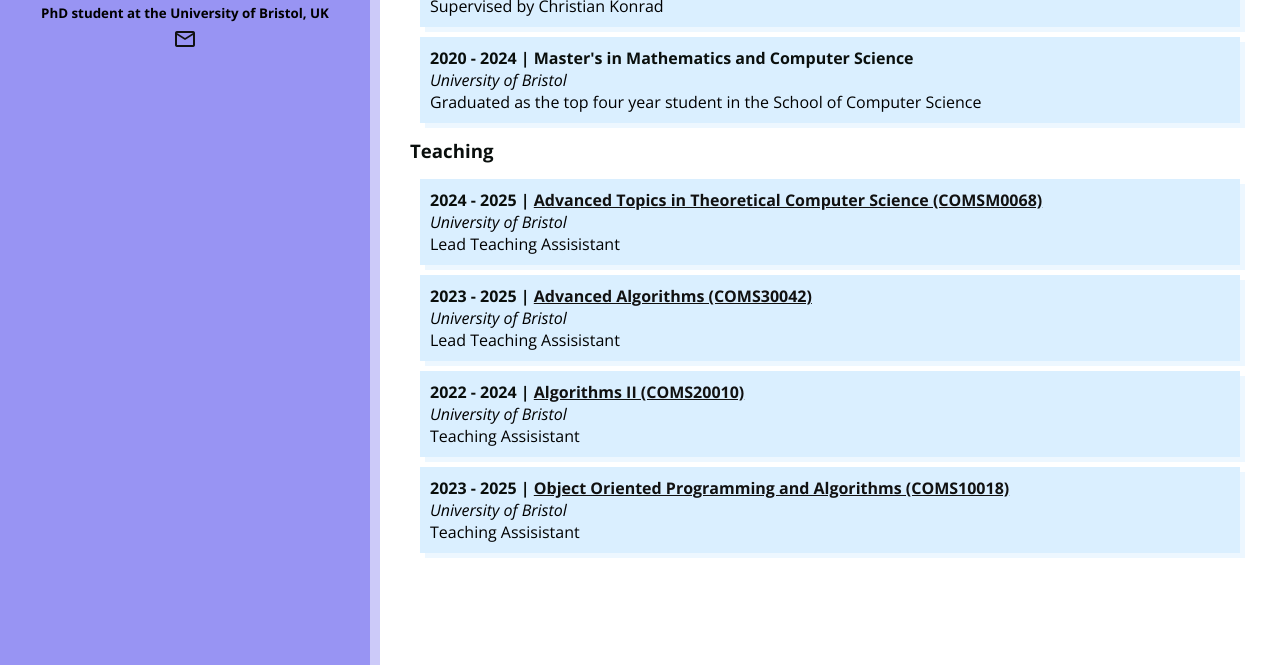
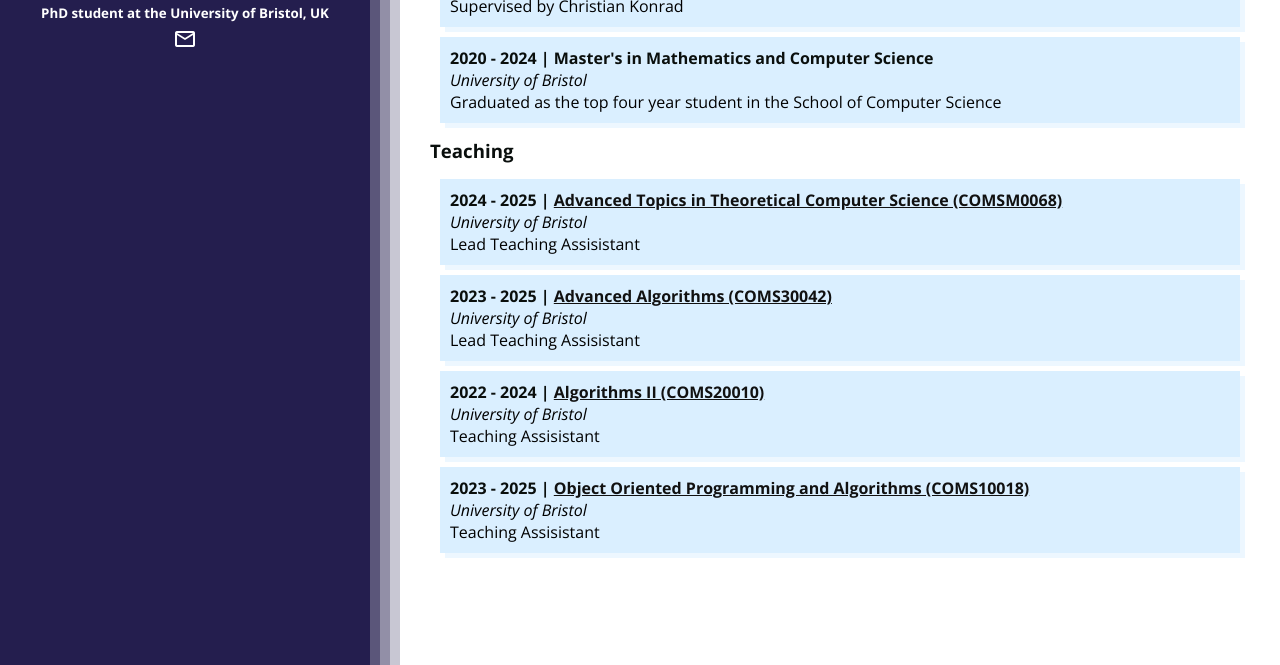
Before and after one commit to ArchieWalton-Uni/archiewalton-uni.github.io, a plain HTML site: page index.html in a window 1280 px wide. Shown: the part 135-800 px from the top of the page. Drawn offline with nearby package versions, Linux system fonts and the light colour scheme.

Commit message:
COlour for sidebar

```diff
--- a/assets/main.css
+++ b/assets/main.css
@@ -2,23 +2,43 @@
   margin: 0;
   padding: 40px 20px;
   width: 330px;
-  background-color: #9894F3;
+  background-color: #241E4E;
   position: fixed;
   height: 100%;
   overflow: auto;
-  box-shadow: 10px 0px #CCCAF9;
+  border-right: 10px solid #5B567A;
+}
+
+.rec1 {
+  background-color: #928FA7;
+  width: 10px;
+  margin-left: 380px;
+  height: 100%;
+  z-index: 1;
+  position: fixed;
+}
+
+
+.rec2 {
+  background-color: #C8C7D3;
+  width: 10px;
+  margin-left: 390px;
+  height: 100%;
+  z-index: 1;
+  position: fixed;
 }
 
 .sidetext {
   text-align: center;
   font-size: 18pt;
-  color: #111;
+  color: #fff;
 }
 
 .sidepara {
   text-align: center;
   font-size: 10pt;
     margin: 5px;
+    color: #fff;
 }
 
 body {
@@ -52,7 +72,7 @@ p {
 }
 
 .content {
-  margin-left: 380px;
+  margin-left: 400px;
   padding: 20px 30px;
   background-color: #fff;
   height: 100%;
@@ -68,3 +88,7 @@ p {
 a {
  color: #111;
 }
+
+.material-symbols-outlined {
+  color: #fff;
+}
--- a/index.html
+++ b/index.html
@@ -23,6 +23,7 @@
         <a href="mailto:archie.walton@bristol.ac.uk"><span class="material-symbols-outlined">mail</span></a>
       </p>
     </div>
+    <div class="rec1"></div><div class="rec2"></div>
     <div class="content">
       <h2>Education</h2>
       <div class="content-box">
```
